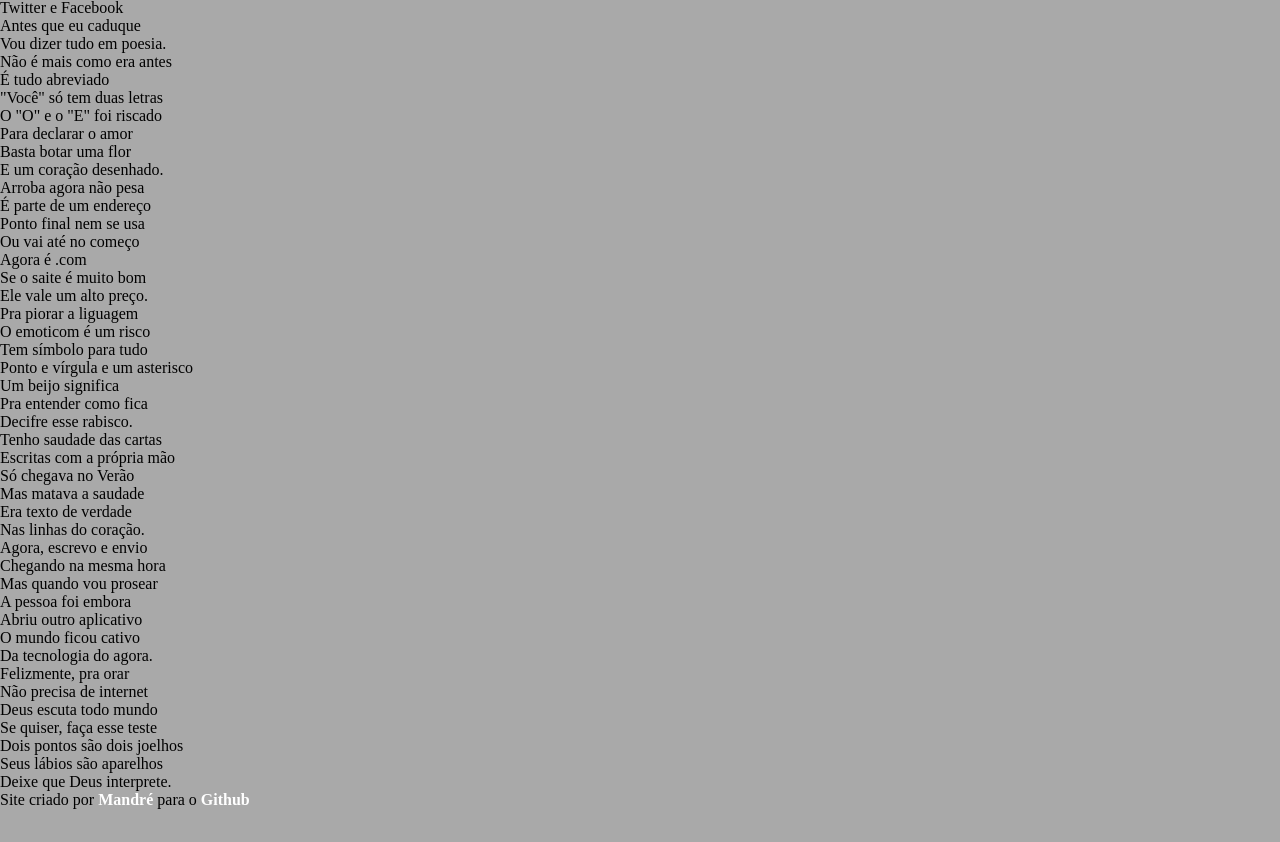
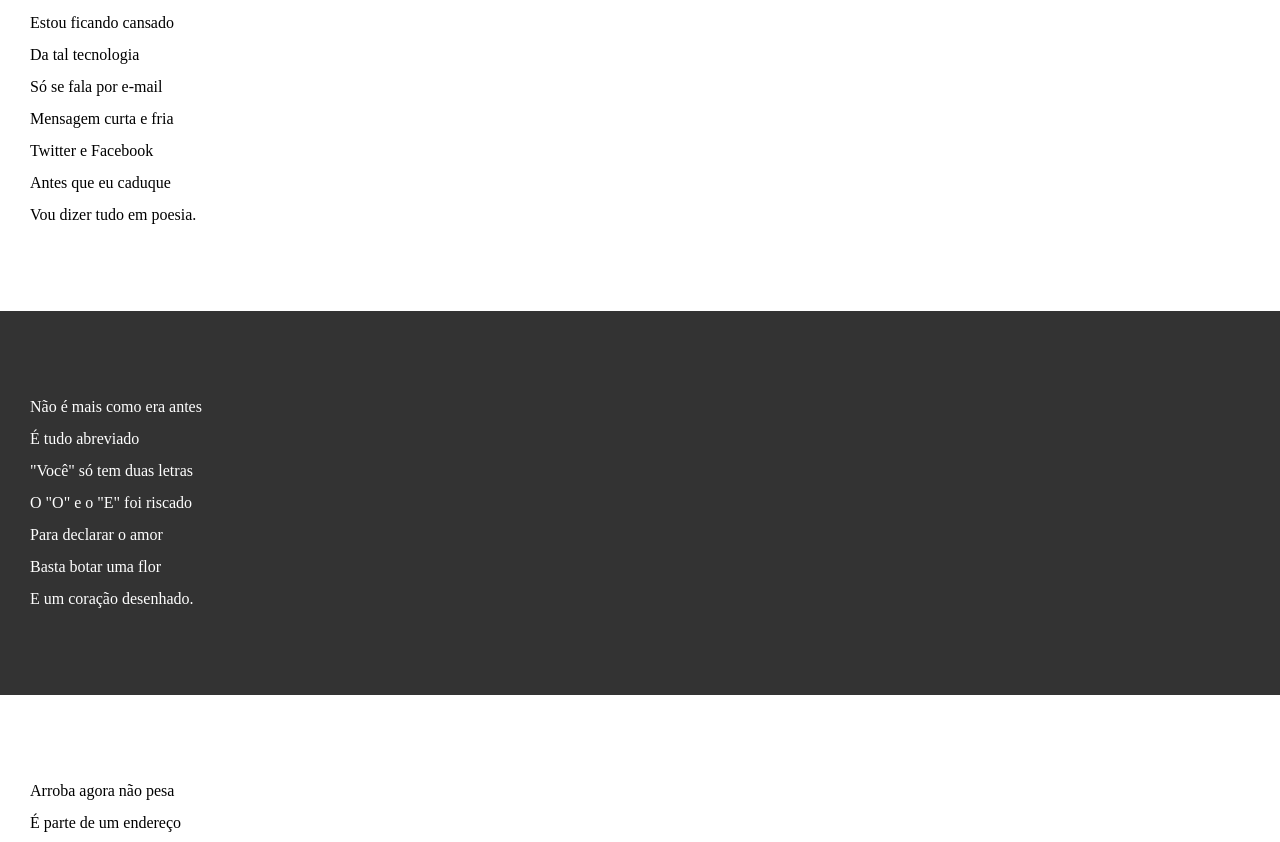
Before and after one commit to mandre-dev/html-css, a plain HTML site: page desafios/desafio012/index.html in a window 1280 px wide. Shown: the part 278-1120 px from the top of the page. Before the commit the page ends 1087 px from the top, so only its background shows below. Drawn offline with Linux system fonts and the light colour scheme.

Commit message:
atualizado

```diff
--- a/desafios/desafio012/estilo/style.css
+++ b/desafios/desafio012/estilo/style.css
@@ -28,13 +28,45 @@ header > p {
 
 }
 
-a {
+header a, footer a {
     color: white;
     text-decoration: none;
     font-weight: bolder;
 }
 
-a:hover {
-    text-decoration: underline;
+header a:hover footer a:hover {
+    text-decoration: none;
+}
+
+section {
+    padding-top: 10vh;
+    padding-bottom: 10vh;
+    line-height: 2em;
+    padding-left: 30px;
 
 }
+
+section.normal {
+    background-color: white;
+    color: black;
+}
+
+section.imagem {
+    background-color: rgb(51, 51, 51);
+    color: white;
+}
+
+section.image > p { /* verificar pq nao está aparecendo */
+    width: 400px;
+    background-color: rgba(0, 0, 0, 0.253);
+
+}
+
+footer {
+    background-color: black;
+    color: white;
+    text-align: center;
+    padding: 10px;
+
+
+}
```
